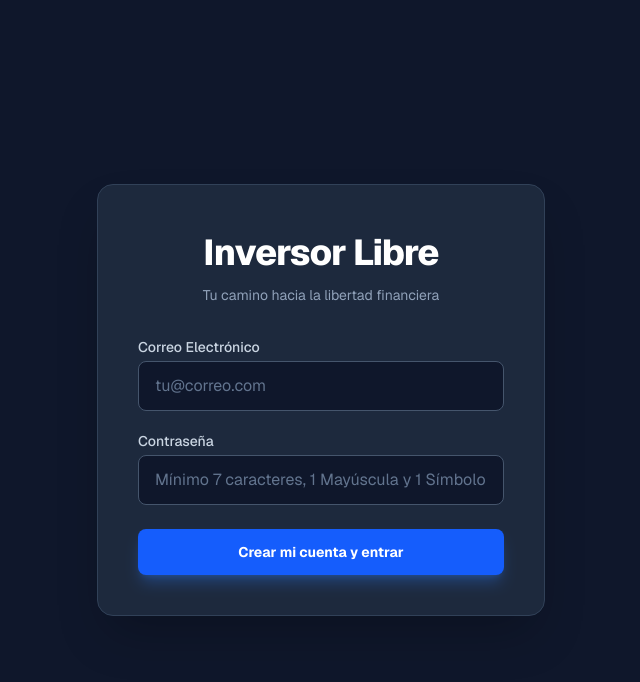
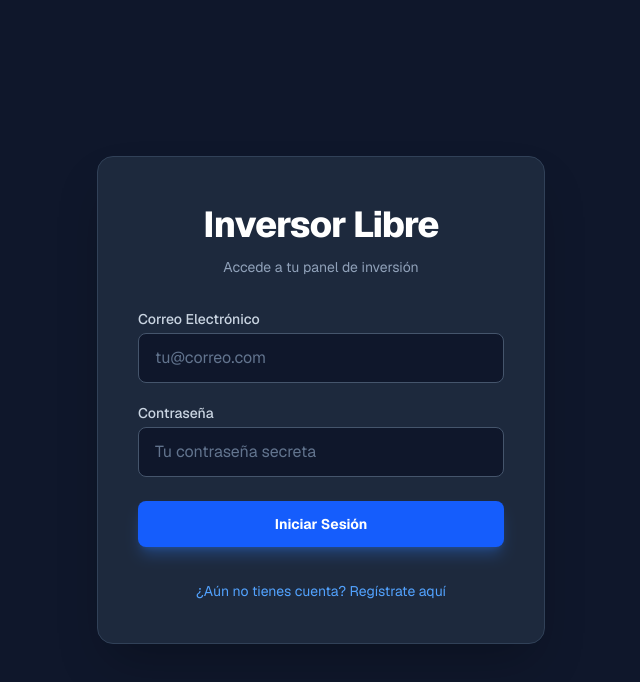
Before and after one commit to techman177/inversor_libre7, a Next.js app: page /login in a window 1280 px wide. Shown: the top 682 px of the page, without its empty margins (319-959 px from the left). Built offline with nearby package versions, Linux system fonts and the light colour scheme; no server answers.

Commit message:
actualizacion de login

```diff
--- a/src/app/login/page.tsx
+++ b/src/app/login/page.tsx
@@ -9,9 +9,10 @@ export default function LoginPage() {
   const [password, setPassword] = useState('');
   const [cargando, setCargando] = useState(false);
   const [mensaje, setMensaje] = useState('');
+  const [esRegistro, setEsRegistro] = useState(false); // Controlador de modo
   const router = useRouter();
 
-  const registrarUsuario = async (e: React.FormEvent) => {
+  const manejarAcceso = async (e: React.FormEvent) => {
     e.preventDefault();
 
     if (!email || !password) {
@@ -22,21 +23,34 @@ export default function LoginPage() {
     setCargando(true);
     setMensaje('');
 
-    const { data, error } = await supabase.auth.signUp({
-      email: email,
-      password: password,
-    });
+    if (esRegistro) {
+      // MODO: CREAR CUENTA NUEVA
+      const { data, error } = await supabase.auth.signUp({
+        email: email,
+        password: password,
+      });
 
-    if (error) {
-      setMensaje('❌ Error: ' + error.message);
-      setCargando(false);
+      if (error) {
+        setMensaje('❌ Error al registrar: ' + error.message);
+      } else {
+        setMensaje('✅ ¡Cuenta creada! Entrando al sistema...');
+        setTimeout(() => router.push('/'), 1500);
+      }
     } else {
-      setMensaje('✅ ¡Acceso concedido! Redirigiendo...');
-      // Esto te empuja automáticamente a la página principal/dashboard
-      setTimeout(() => {
-        router.push('/');
-      }, 1500);
+      // MODO: INICIAR SESIÓN (Para usuarios que ya existen)
+      const { data, error } = await supabase.auth.signInWithPassword({
+        email: email,
+        password: password,
+      });
+
+      if (error) {
+        setMensaje('❌ Error: Correo o contraseña incorrectos.');
+      } else {
+        setMensaje('✅ ¡Bienvenido de vuelta! Entrando al sistema...');
+        setTimeout(() => router.push('/'), 1500);
+      }
     }
+    setCargando(false);
   };
 
   return (
@@ -47,11 +61,11 @@ export default function LoginPage() {
             Inversor Libre
           </h2>
           <p className="mt-3 text-sm text-slate-400">
-            Tu camino hacia la libertad financiera
+            {esRegistro ? 'Crea tu cuenta para empezar a invertir' : 'Accede a tu panel de inversión'}
           </p>
         </div>
 
-        <form className="mt-8 space-y-6" onSubmit={registrarUsuario}>
+        <form className="mt-8 space-y-6" onSubmit={manejarAcceso}>
           <div className="space-y-5">
             <div>
               <label className="block text-sm font-medium text-slate-300 mb-1">Correo Electrónico</label>
@@ -70,7 +84,7 @@ export default function LoginPage() {
                 type="password"
                 required
                 className="w-full px-4 py-3 bg-slate-900 border border-slate-600 rounded-lg focus:ring-2 focus:ring-blue-500 focus:border-blue-500 text-white placeholder-slate-500 transition-all outline-none"
-                placeholder="Mínimo 7 caracteres, 1 Mayúscula y 1 Símbolo"
+                placeholder={esRegistro ? "Mínimo 7 caracteres y 1 Símbolo" : "Tu contraseña secreta"}
                 value={password}
                 onChange={(e) => setPassword(e.target.value)}
               />
@@ -88,9 +102,21 @@ export default function LoginPage() {
             disabled={cargando}
             className="w-full flex justify-center py-3 px-4 border border-transparent text-sm font-bold rounded-lg text-white bg-blue-600 hover:bg-blue-500 focus:outline-none focus:ring-2 focus:ring-offset-2 focus:ring-blue-500 focus:ring-offset-slate-900 transition-all disabled:opacity-50 shadow-lg shadow-blue-500/30"
           >
-            {cargando ? 'Procesando...' : 'Crear mi cuenta y entrar'}
+            {cargando ? 'Procesando...' : (esRegistro ? 'Crear mi cuenta' : 'Iniciar Sesión')}
           </button>
         </form>
+
+        <div className="mt-6 text-center">
+          <button
+            onClick={() => {
+              setEsRegistro(!esRegistro);
+              setMensaje('');
+            }}
+            className="text-sm text-blue-400 hover:text-blue-300 transition-colors bg-transparent border-none cursor-pointer"
+          >
+            {esRegistro ? '¿Ya tienes una cuenta? Inicia sesión aquí' : '¿Aún no tienes cuenta? Regístrate aquí'}
+          </button>
+        </div>
       </div>
     </div>
   );
```
